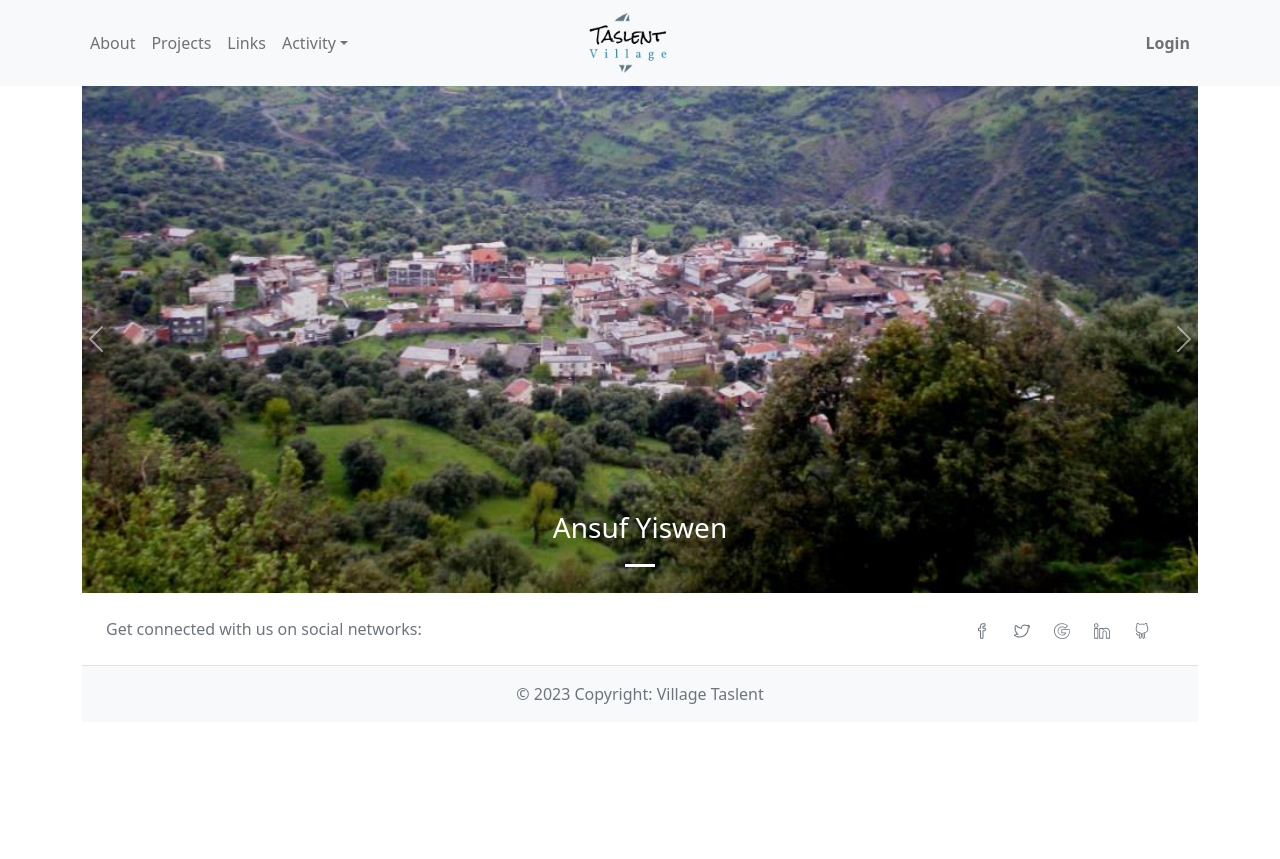
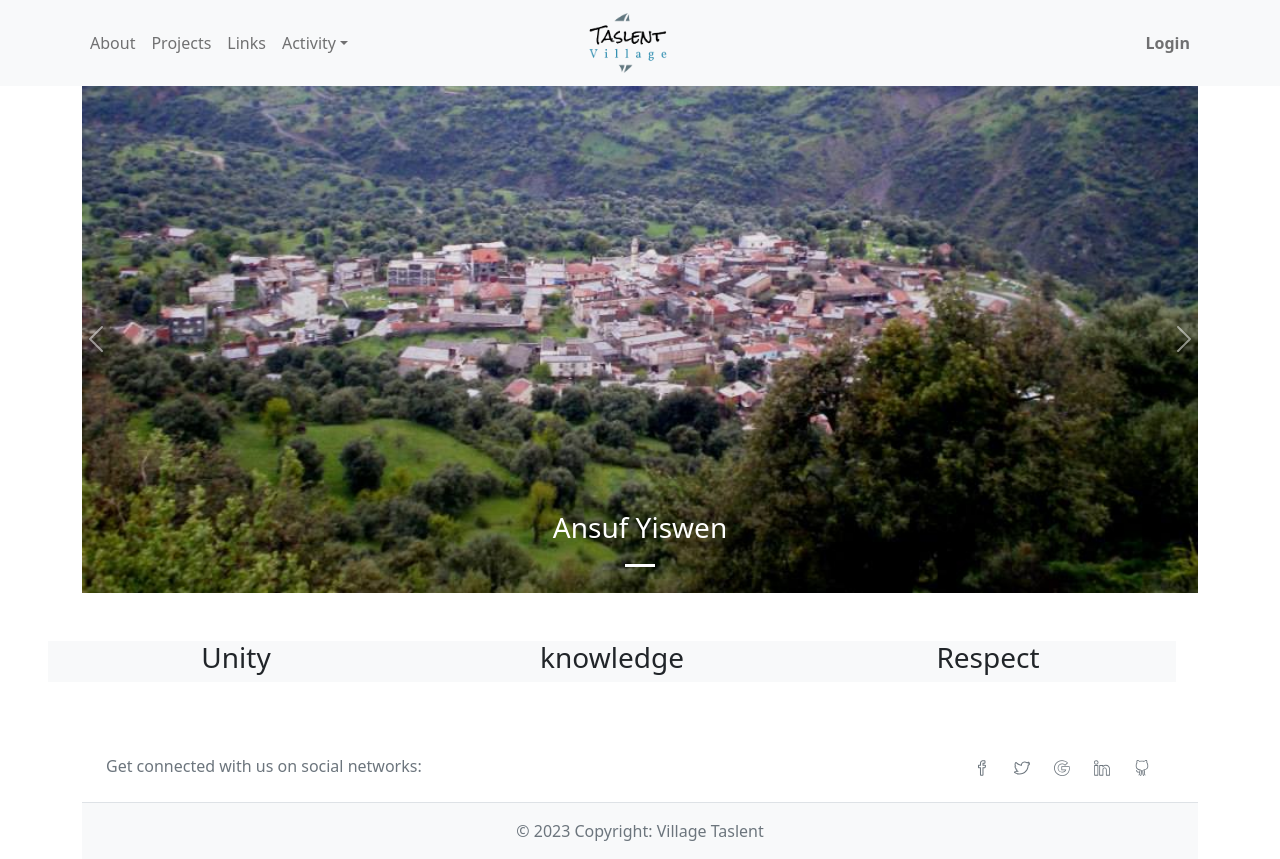
Before and after one commit to youba1993/Taslent_frontend, a React (Create React App) app: page / in a window 1280 px wide. Before the commit the page ends 800 px from the top, so only its background shows below. Built offline with nearby package versions, Linux system fonts and the light colour scheme.

Commit message:
Home page

```diff
--- a/src/pages/Home.js
+++ b/src/pages/Home.js
@@ -1,6 +1,8 @@
+import { Col, Container, Row } from "react-bootstrap";
 import CarouselPage from "../components/Carrousel";
 import Footer from "../components/Footer";
 import Header from "../components/Header";
+
 
 
 
@@ -8,14 +10,25 @@ const Home = () => {
     return (
         <div>
 
-                <Header />
-
-                <CarouselPage />
+            <Header />
+            <CarouselPage />
+            <Container className="m-5" >
+                <Row className='bg-light text-center me-auto'>
+                    <Col>
+                        <h3 >Unity</h3>
+                    </Col>
+                    <Col>
+                        <h3>knowledge</h3>
+                    </Col>
+                    <Col>
+                        <h3>Respect</h3>
+                    </Col>
+                </Row>
+            </Container>
 
 
 
-
-                <Footer />
+            <Footer />
 
         </div>
     );
```
